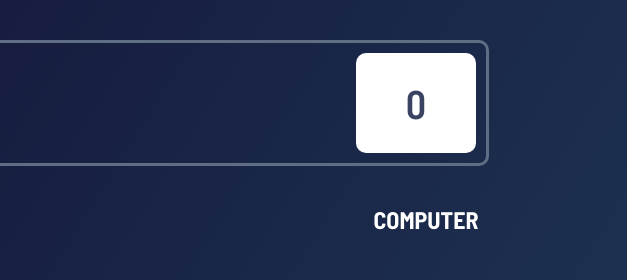
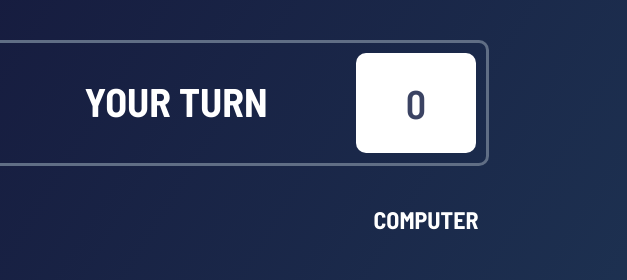
Before and after one commit to jevvonn/rock-paper-scissors, a plain HTML site: page index.html in a window 1280 px wide. Shown: the top 280 px of the page, 464-1091 px from the left. Drawn offline with Linux system fonts and the light colour scheme.

Commit message:
update result-text

```diff
--- a/index.html
+++ b/index.html
@@ -18,7 +18,7 @@
       <div class="score-area">
         <img src="img/logo.png" width="120" />
         <div class="result-area">
-          <h1 class="result-text"></h1>
+          <h1 class="result-text">YOUR TURN</h1>
         </div>
         <div class="box-score">0</div>
       </div>
--- a/index.js
+++ b/index.js
@@ -29,6 +29,8 @@ const resartGame = () => {
       option.classList.remove("choose");
       option.classList.remove("blocked");
     });
+
+    resultText.textContent = "YOUR TURN"
   }, 1800);
 };
 
```
